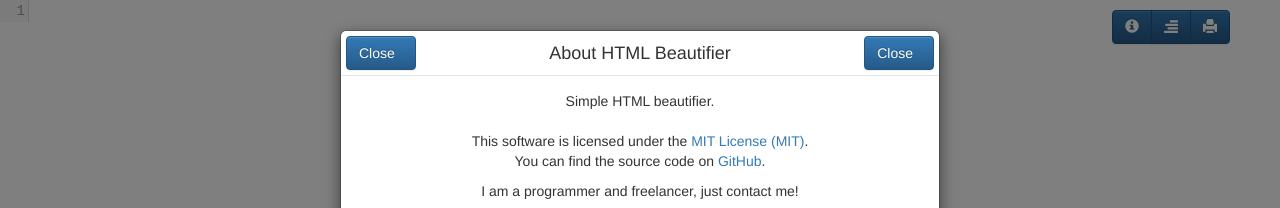
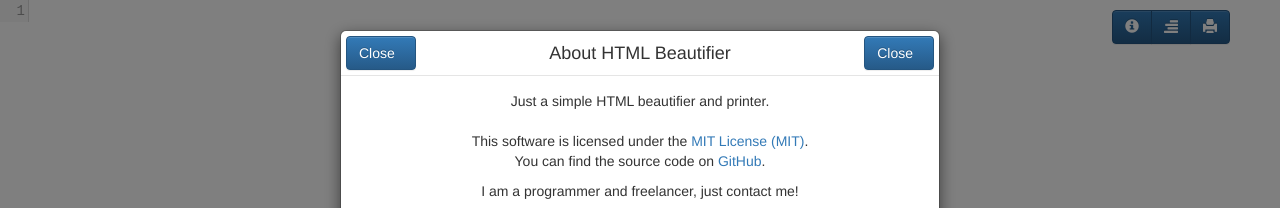
Before and after one commit to JumpLink/html-beautifier, a plain HTML site: page index.html in a window 1280 px wide. Both pictures are taken after a click on the button 1131 px from the left and 27 px from the top of the page. Shown: the top 208 px of the page. Drawn offline with Linux system fonts and the light colour scheme.

Commit message:
added image

```diff
--- a/index.html
+++ b/index.html
@@ -48,7 +48,7 @@
                 </div>
                 <div class="modal-body">
                     <p class="text-center">
-                        Simple HTML beautifier.
+                        Just a simple HTML beautifier and printer.
                         <br>
                         <br>This software is licensed under the <a href="./LICENSE">MIT License (MIT)</a>.
                         <br>You can find the source code on <a href="https://github.com/JumpLink/html-beautifier/blob/master/LICENSE">GitHub</a>.
```
Also changed, not shown: html-beautifier.png (added).
